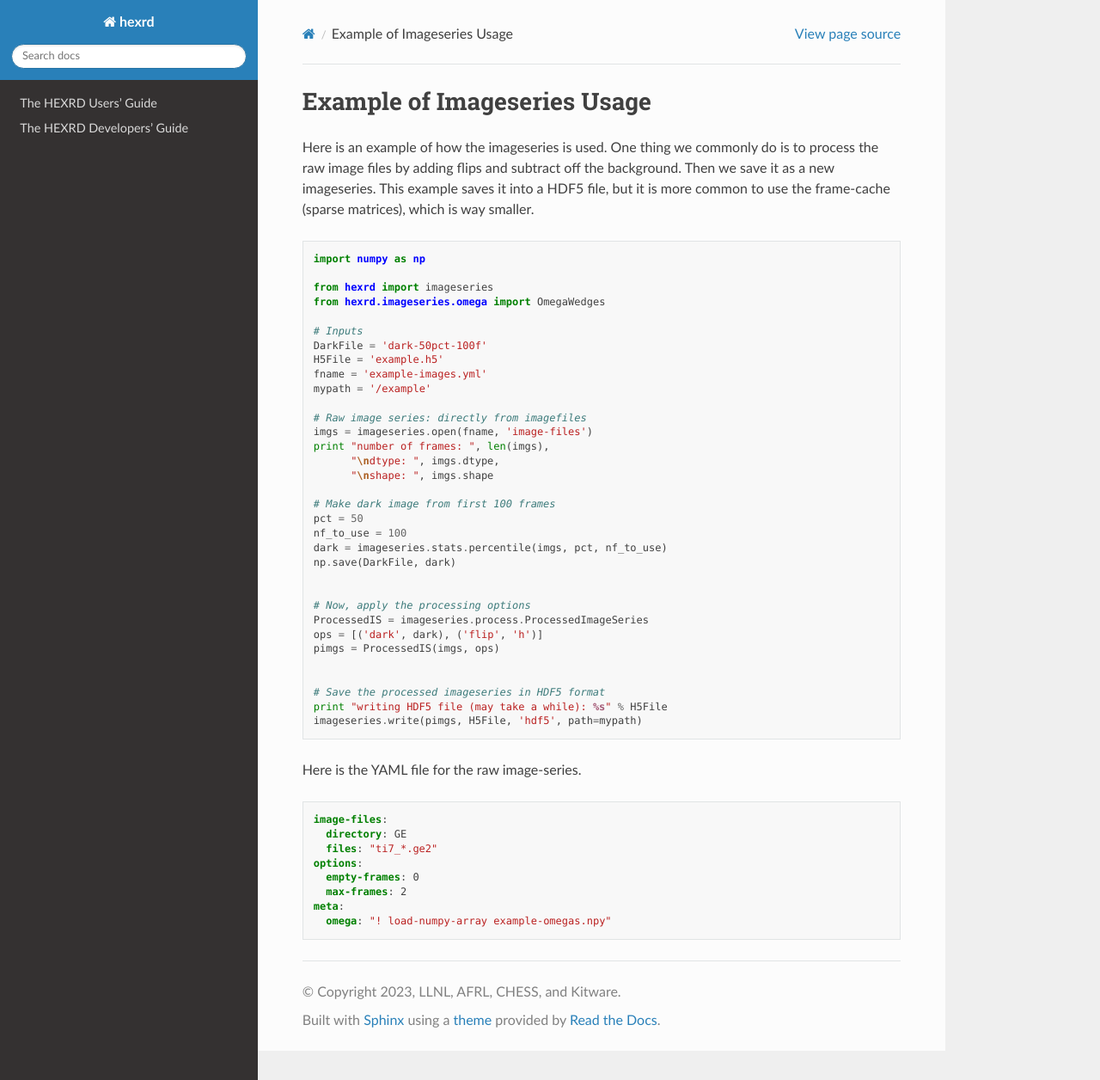
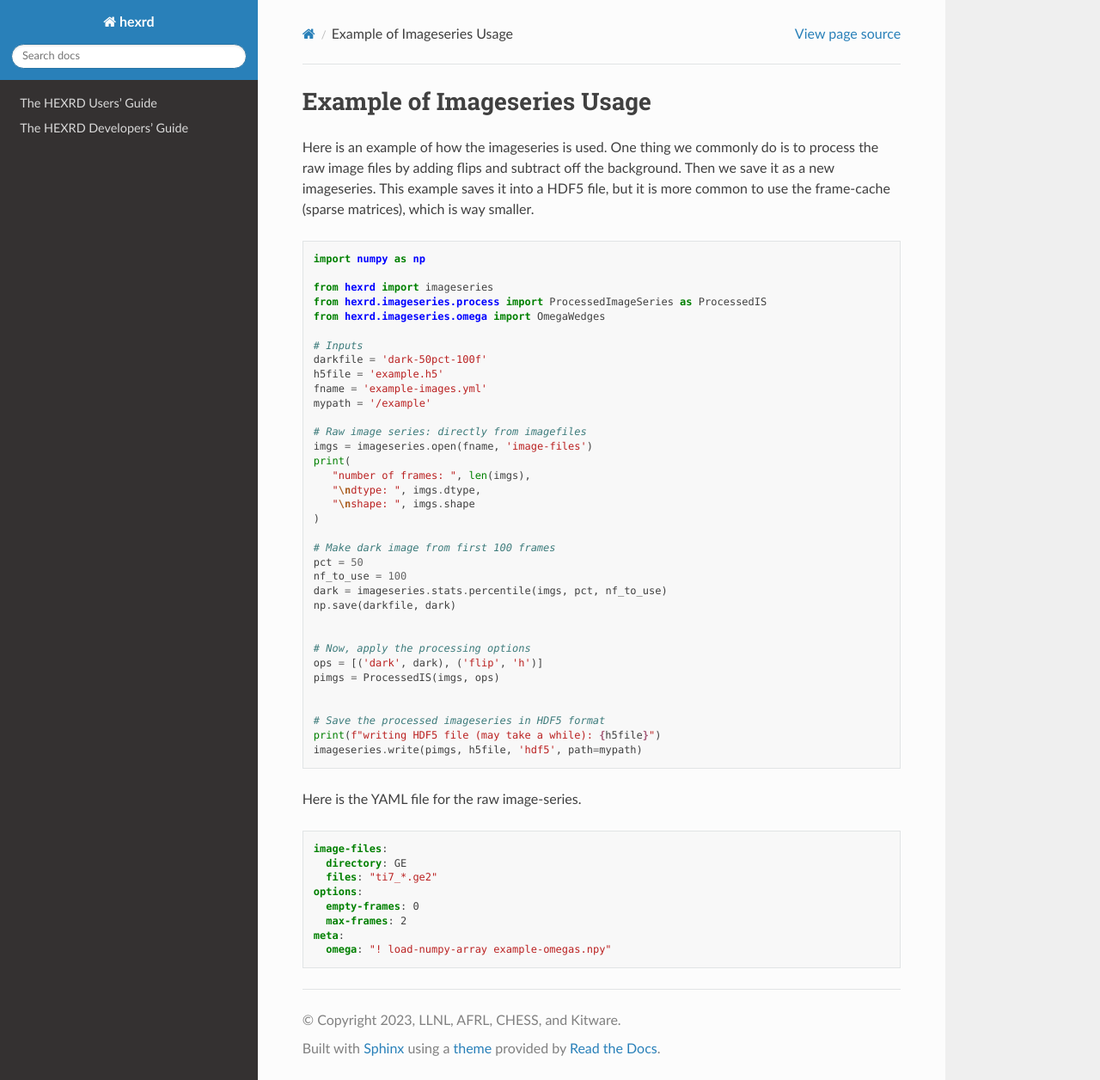
Before and after one commit to HEXRD/hexrd, a Sphinx documentation site: the page built from docs/source/dev/imageseries-usage.rst, in a window 1280 px wide and 1256 px high. Shown: the whole window at 86% size. Built offline with Sphinx 7.4.7 and the Read the Docs theme 2.0.0, drawn with Linux system fonts in a browser that asks for light colours; pages that are not in the unit, such as notebooks, are missing from menus; the version number could not be read and is left out.

```diff
--- a/docs/source/dev/imageseries-overview.rst
+++ b/docs/source/dev/imageseries-overview.rst
@@ -10,7 +10,7 @@ but the interface is independent of the source.
 See :ref:`examples` for an example of usage.
 
 **Open and Write.**
-The imageseries package has two main functions: open and save.
+The imageseries package has two main functions: open and write.
 
 .. code-block:: python
 
--- a/docs/source/dev/imageseries-usage.rst
+++ b/docs/source/dev/imageseries-usage.rst
@@ -13,36 +13,38 @@ smaller.
     import numpy as np
 
     from hexrd import imageseries
+    from hexrd.imageseries.process import ProcessedImageSeries as ProcessedIS
     from hexrd.imageseries.omega import OmegaWedges
 
     # Inputs
-    DarkFile = 'dark-50pct-100f'
-    H5File = 'example.h5'
+    darkfile = 'dark-50pct-100f'
+    h5file = 'example.h5'
     fname = 'example-images.yml'
     mypath = '/example'
 
     # Raw image series: directly from imagefiles
     imgs = imageseries.open(fname, 'image-files')
-    print "number of frames: ", len(imgs),
-          "\ndtype: ", imgs.dtype,
-          "\nshape: ", imgs.shape
+    print(
+       "number of frames: ", len(imgs),
+       "\ndtype: ", imgs.dtype,
+       "\nshape: ", imgs.shape
+    )
 
     # Make dark image from first 100 frames
     pct = 50
     nf_to_use = 100
     dark = imageseries.stats.percentile(imgs, pct, nf_to_use)
-    np.save(DarkFile, dark)
+    np.save(darkfile, dark)
 
 
     # Now, apply the processing options
-    ProcessedIS = imageseries.process.ProcessedImageSeries
     ops = [('dark', dark), ('flip', 'h')]
     pimgs = ProcessedIS(imgs, ops)
 
 
     # Save the processed imageseries in HDF5 format
-    print "writing HDF5 file (may take a while): %s" % H5File
-    imageseries.write(pimgs, H5File, 'hdf5', path=mypath)
+    print(f"writing HDF5 file (may take a while): {h5file}")
+    imageseries.write(pimgs, h5file, 'hdf5', path=mypath)
 
 Here is the YAML file for the raw image-series.
 
```
Also changed, not shown: docs/source/dev/imageseries-load-options.rst (+34 -33 lines), docs/source/dev/imageseries-omega.rst (added, +68 -0 lines).
